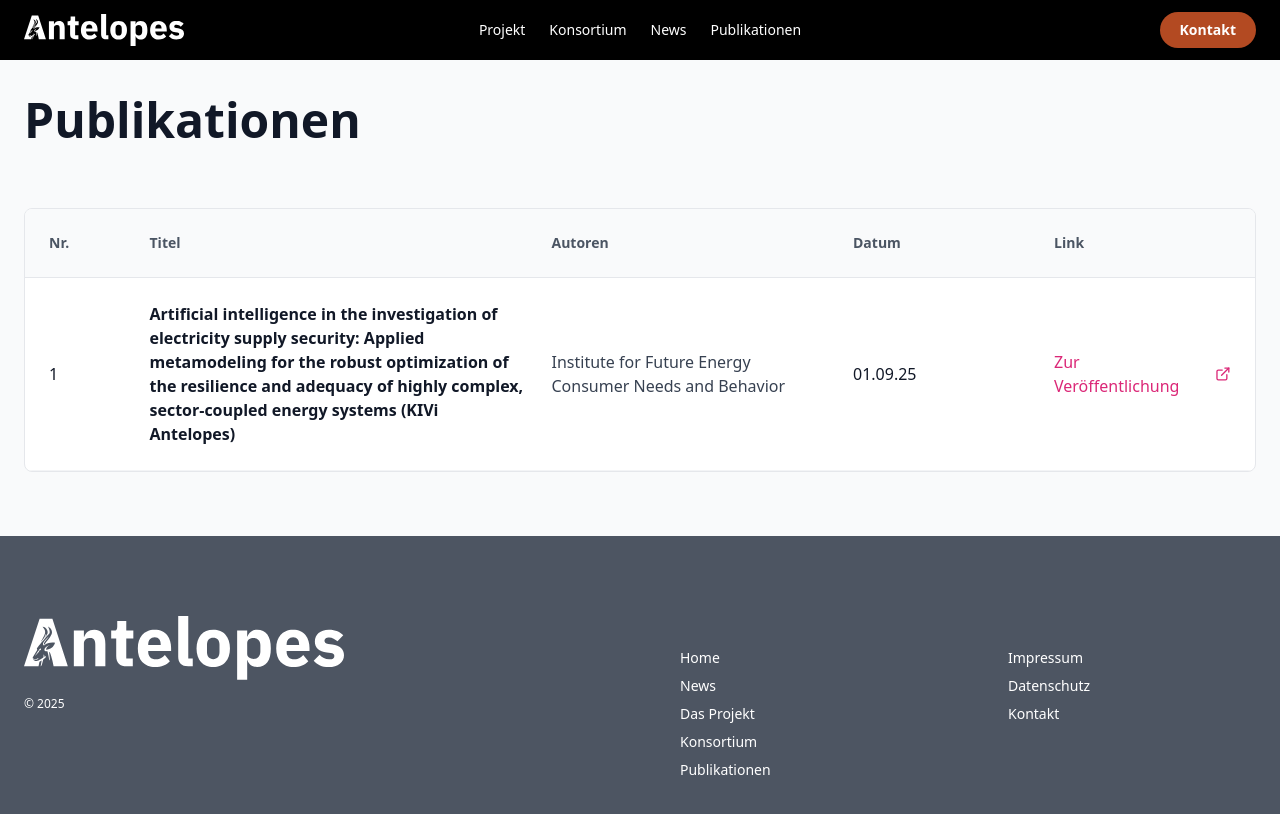
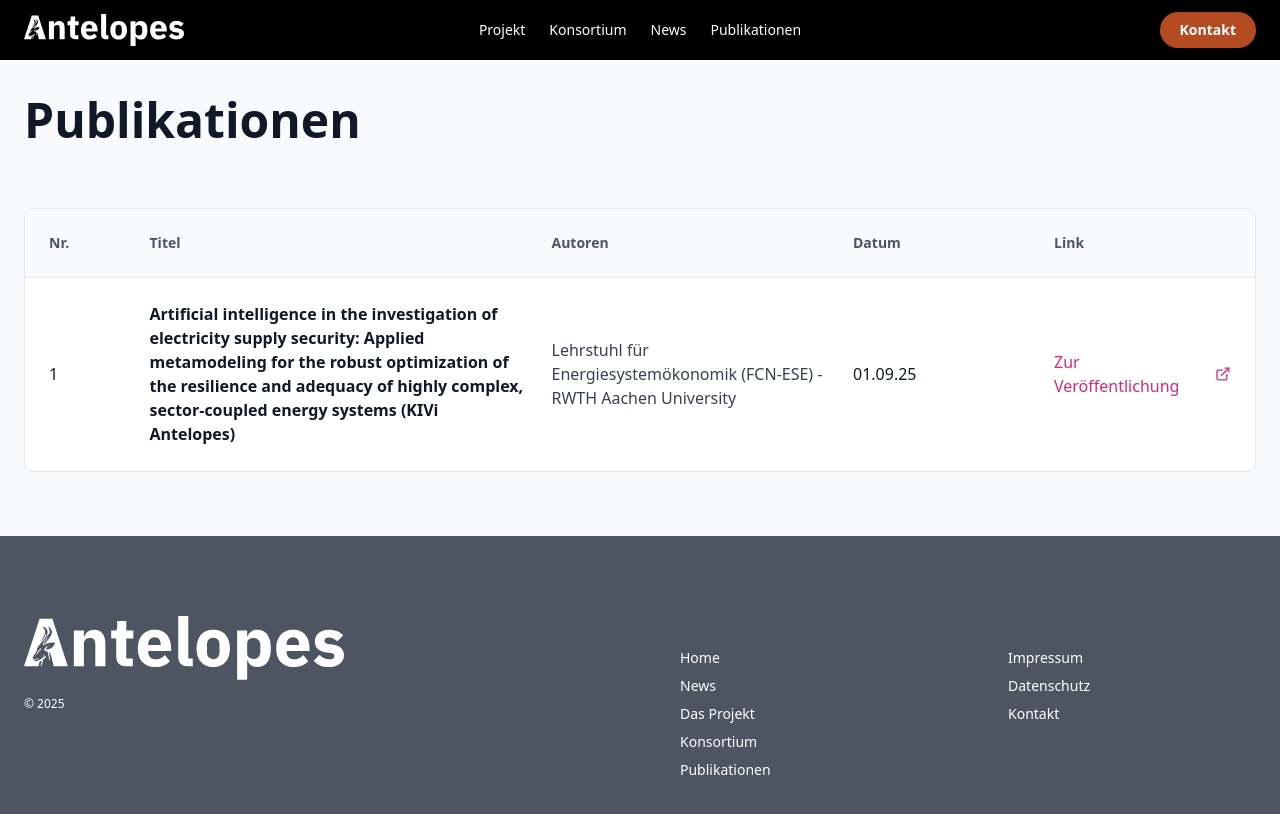
Before and after one commit to FabianStupperich/website_antelopes, a React (Vite) app: page /publikationen in a window 1280 px wide. Shown: the top 814 px of the page. Built offline with nearby package versions, Linux system fonts and the light colour scheme.

Commit message:
Updated Publications.tsx

```diff
--- a/src/components/Publications.tsx
+++ b/src/components/Publications.tsx
@@ -8,7 +8,7 @@ export default function Publications() {
       id: 1,
       number: 1,
       title: 'Artificial intelligence in the investigation of electricity supply security: Applied metamodeling for the robust optimization of the resilience and adequacy of highly complex, sector-coupled energy systems (KIVi Antelopes)',
-      authors: 'Institute for Future Energy Consumer Needs and Behavior',
+      authors: 'Lehrstuhl für Energiesystemökonomik (FCN-ESE) - RWTH Aachen University',
       date: '01.09.25',
       link: 'https://www.fcn.eonerc.rwth-aachen.de/cms/e-on-erc-fcn/forschung/forschungsprojekte/-neu-forschungsprojekte-fcn-ese/~bqeiri/kivi-antelopes/?lidx=1'
     }
```
